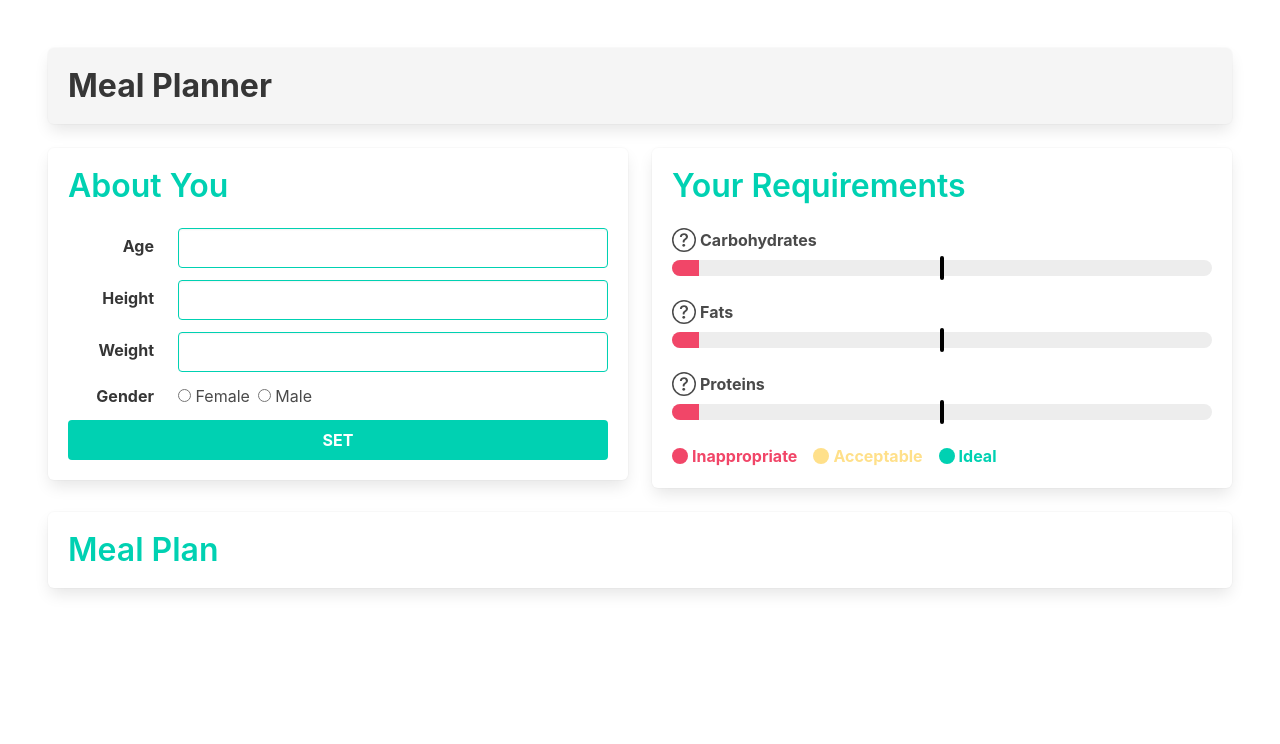
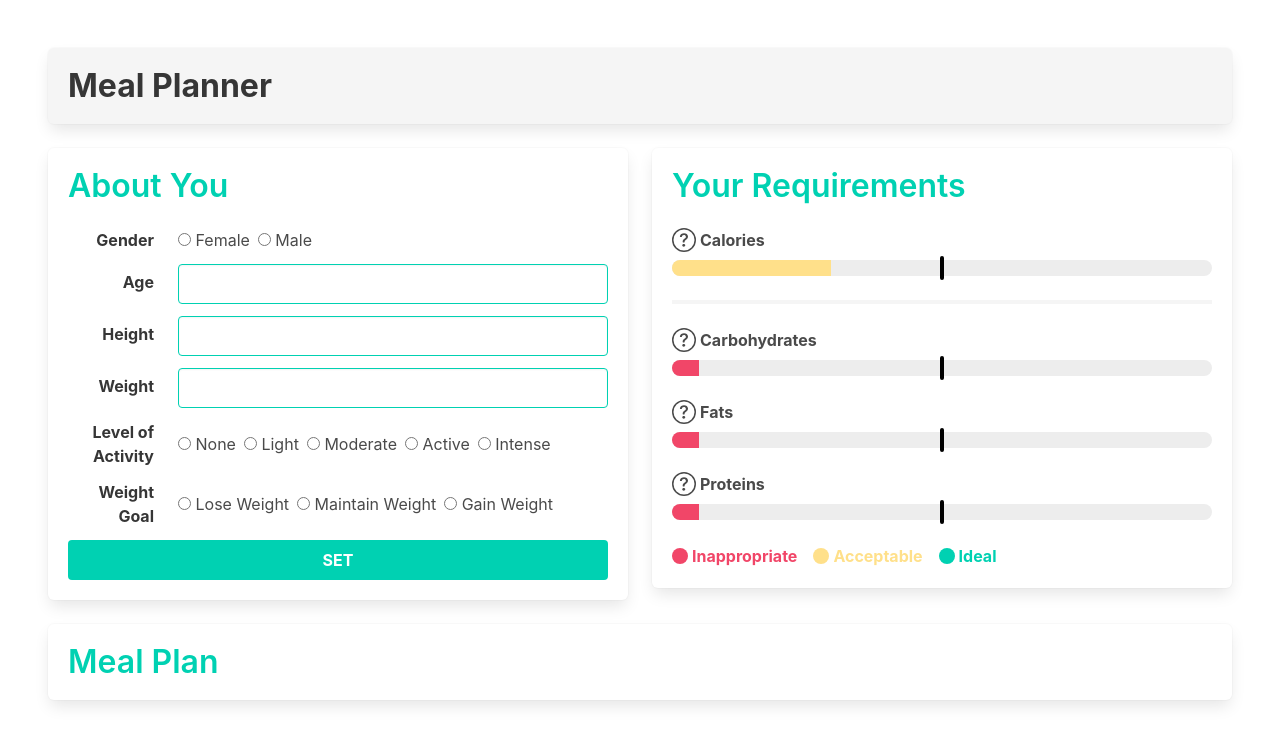
Before and after one commit to daniel-g-p/meal-planner, a Vue app: page / in a window 1280 px wide. Shown: the top 744 px of the page. Built offline with nearby package versions, Linux system fonts and the light colour scheme.

Commit message:
Build calorie intak model

```diff
--- a/src/components/NutrientRequirements.vue
+++ b/src/components/NutrientRequirements.vue
@@ -2,8 +2,15 @@
   <section class="column">
     <div class="box">
       <h2 class="title has-text-primary">Your Requirements</h2>
+      <div class="container">
+        <progress-bar
+          nutrientName="Calories"
+          v-bind:nutrientPercentage="caloriePercentage"
+        ></progress-bar>
+      </div>
+      <div class="container pt-1 my-5 has-background-light"></div>
       <progress-bar
-        v-for="nutrient in nutrients"
+        v-for="nutrient in macronutrients"
         v-bind:key="nutrient.name"
         v-bind:nutrientName="nutrient.name"
         v-bind:nutrientPercentage="nutrient.percentage"
@@ -24,11 +31,12 @@ export default {
   },
   data() {
     return {
-      nutrients: [
+      macronutrients: [
         { name: "Carbohydrates", percentage: 0 },
         { name: "Fats", percentage: 0 },
         { name: "Proteins", percentage: 0 },
       ],
+      caloriePercentage: 59,
     };
   },
 };
--- a/src/components/ProgressBar.vue
+++ b/src/components/ProgressBar.vue
@@ -1,7 +1,7 @@
 <template>
   <div class="block">
     <span class="icon-text pb-2">
-      <span class="icon">
+      <span class="icon my-help-icon">
         <svg viewBox="0 0 16 16">
           <path
             d="M8 15A7 7 0 1 1 8 1a7 7 0 0 1 0 14zm0 1A8 8 0 1 0 8 0a8 8 0 0 0 0 16z"
@@ -65,4 +65,10 @@ export default {
     transform: translate(-50%, -50%);
   }
 }
+.my-help-icon {
+  &:hover {
+    color: #00d1b2;
+    cursor: pointer;
+  }
+}
 </style>
--- a/src/components/UserForm.vue
+++ b/src/components/UserForm.vue
@@ -1,7 +1,29 @@
 <template>
   <section class="column">
-    <div class="box is-flex is-flex-direction-column">
+    <form
+      class="box is-flex is-flex-direction-column"
+      v-on:submit.prevent="submit"
+    >
       <h2 class="title has-text-primary">About You</h2>
+      <div class="field is-horizontal">
+        <div class="field-label is-normal pt-0">
+          <label class="label">Gender</label>
+        </div>
+        <div class="field-body">
+          <div class="field is-flex is-align-items-center">
+            <div class="control">
+              <label class="radio">
+                <input type="radio" name="gender" />
+                Female
+              </label>
+              <label class="radio">
+                <input type="radio" name="gender" />
+                Male
+              </label>
+            </div>
+          </div>
+        </div>
+      </div>
       <div class="field is-horizontal">
         <div class="field-label is-normal">
           <label class="label">Age</label>
@@ -40,18 +62,53 @@
       </div>
       <div class="field is-horizontal">
         <div class="field-label is-normal pt-0">
-          <label class="label">Gender</label>
+          <label class="label">Level of Activity</label>
         </div>
         <div class="field-body">
           <div class="field is-flex is-align-items-center">
             <div class="control">
               <label class="radio">
-                <input type="radio" name="gender" />
-                Female
+                <input type="radio" name="activity" />
+                None
               </label>
               <label class="radio">
-                <input type="radio" name="gender" />
-                Male
+                <input type="radio" name="activity" />
+                Light
+              </label>
+              <label class="radio">
+                <input type="radio" name="activity" />
+                Moderate
+              </label>
+              <label class="radio">
+                <input type="radio" name="activity" />
+                Active
+              </label>
+              <label class="radio">
+                <input type="radio" name="activity" />
+                Intense
+              </label>
+            </div>
+          </div>
+        </div>
+      </div>
+      <div class="field is-horizontal">
+        <div class="field-label is-normal pt-0">
+          <label class="label">Weight Goal</label>
+        </div>
+        <div class="field-body">
+          <div class="field is-flex is-align-items-center">
+            <div class="control">
+              <label class="radio">
+                <input type="radio" name="goal" />
+                Lose Weight
+              </label>
+              <label class="radio">
+                <input type="radio" name="goal" />
+                Maintain Weight
+              </label>
+              <label class="radio">
+                <input type="radio" name="goal" />
+                Gain Weight
               </label>
             </div>
           </div>
@@ -60,10 +117,79 @@
       <button class="button is-primary is-uppercase has-text-weight-bold">
         Set
       </button>
-    </div>
+    </form>
   </section>
 </template>
 
 <script>
-export default {};
+export default {
+  data() {
+    return {
+      gender: "male",
+      age: 19,
+      height: 186,
+      weight: 75,
+      activity: "active",
+      goal: "maintain",
+    };
+  },
+  methods: {
+    submit() {
+      let basalMetabolicRate;
+      switch (this.gender) {
+        case "female":
+          basalMetabolicRate =
+            655.1 + 9.563 * this.weight + 1.85 * this.height + 4.676 * this.age;
+          break;
+        case "male":
+          basalMetabolicRate =
+            66.47 +
+            13.75 * this.weight +
+            5.003 * this.height +
+            6.755 * this.age;
+          break;
+        default:
+          basalMetabolicRate = undefined;
+          break;
+      }
+      let activeMetabolicRate;
+      switch (this.activity) {
+        case "none":
+          activeMetabolicRate = basalMetabolicRate * 1.2;
+          break;
+        case "light":
+          activeMetabolicRate = basalMetabolicRate * 1.375;
+          break;
+        case "moderate":
+          activeMetabolicRate = basalMetabolicRate * 1.55;
+          break;
+        case "active":
+          activeMetabolicRate = basalMetabolicRate * 1.725;
+          break;
+        case "intense":
+          activeMetabolicRate = basalMetabolicRate * 1.9;
+          break;
+        default:
+          activeMetabolicRate = undefined;
+          break;
+      }
+      let caloricIntake;
+      switch (this.goal) {
+        case "lose":
+          caloricIntake = activeMetabolicRate * 0.9;
+          break;
+        case "maintain":
+          caloricIntake = activeMetabolicRate * 1;
+          break;
+        case "gain":
+          caloricIntake = activeMetabolicRate * 1.1;
+          break;
+        default:
+          caloricIntake = undefined;
+          break;
+      }
+      console.log(caloricIntake);
+    },
+  },
+};
 </script>
```
Also changed, not shown: models.txt (added).
